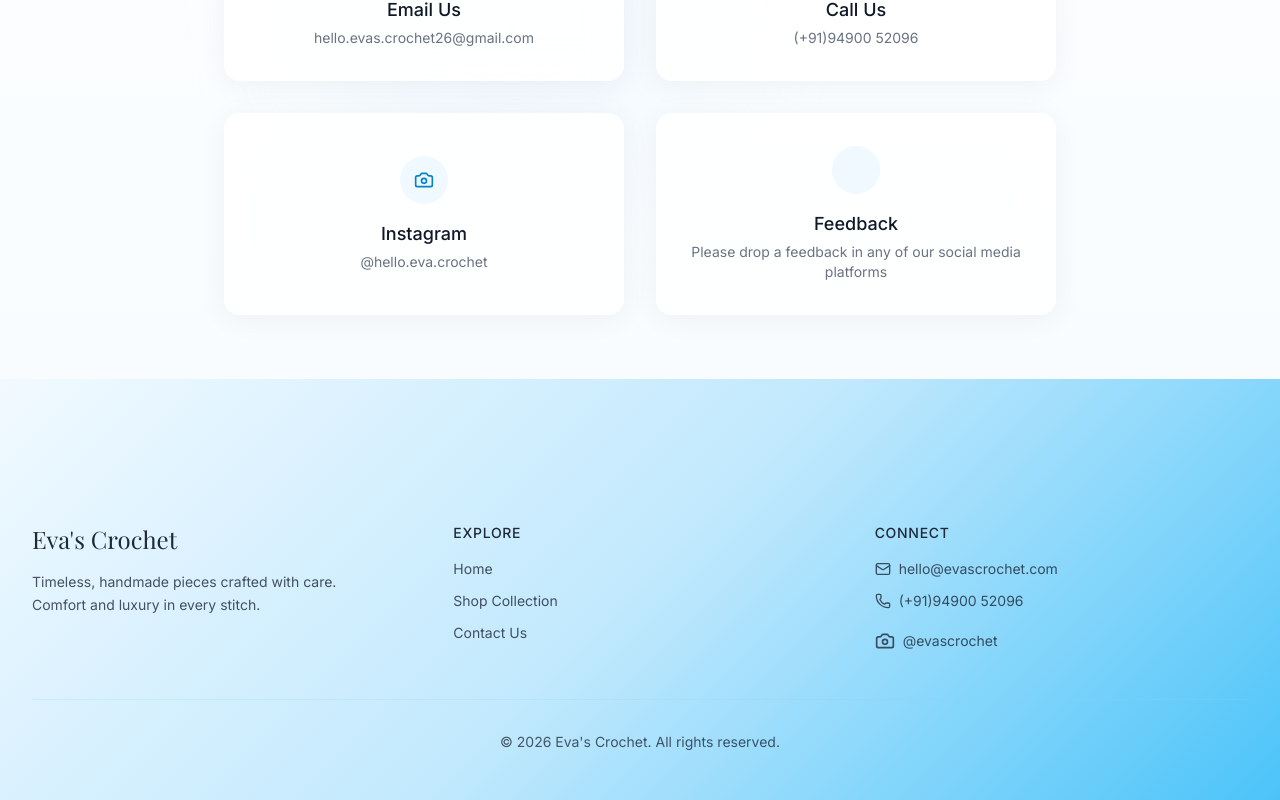
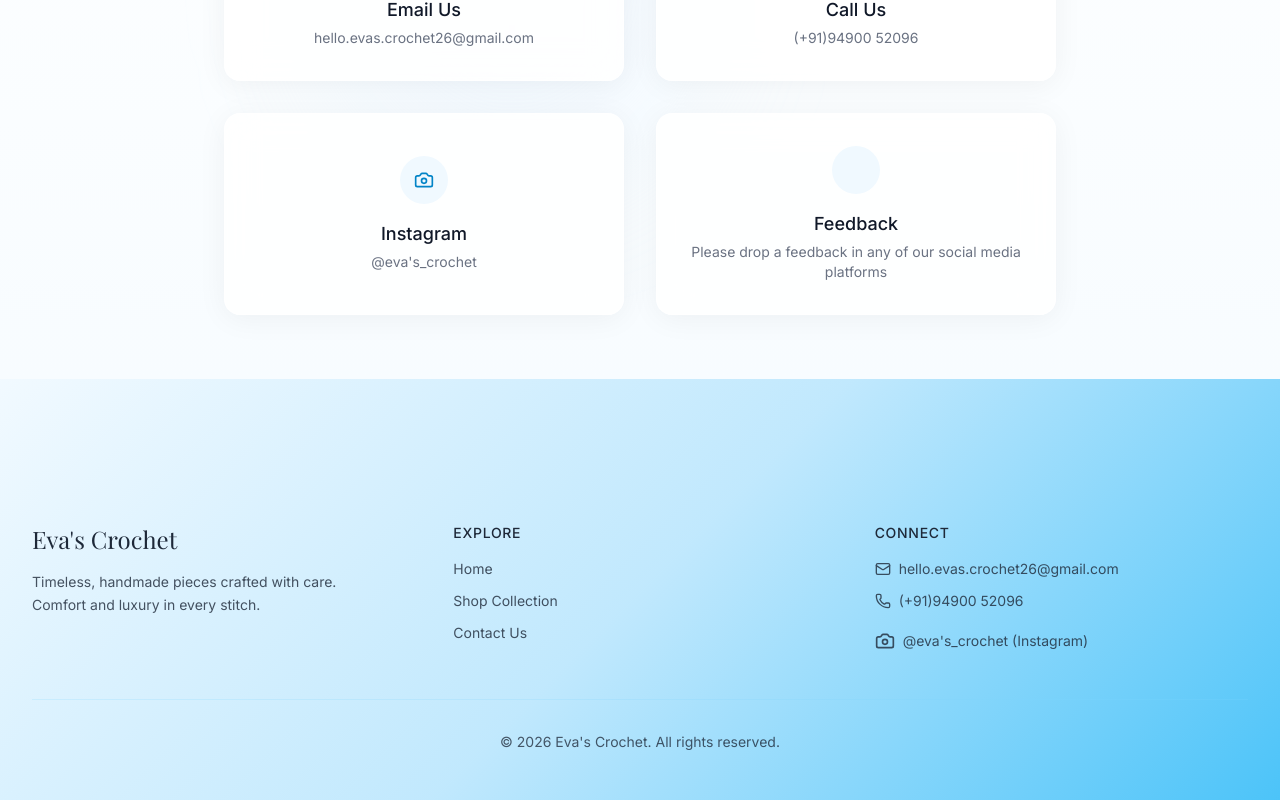
Before and after one commit to Isaac1740/crocheteva-frontend, a Next.js app: page /contact in a window 1280 px wide. Shown: the part 397-1197 px from the top of the page. Built offline with nearby package versions, Linux system fonts and the light colour scheme; a web font is replaced by a local one.

Commit message:
Insta id

```diff
--- a/app/contact/page.tsx
+++ b/app/contact/page.tsx
@@ -64,7 +64,7 @@ export default function Contact() {
               <Camera className="w-5 h-5" />
             </div>
             <h3 className="text-lg font-medium text-gray-900 mb-1">Instagram</h3>
-            <p className="text-sm text-gray-500">@hello.eva.crochet</p>
+            <p className="text-sm text-gray-500">@eva's_crochet</p>
           </motion.a>
 
           <motion.div
--- a/components/Footer.tsx
+++ b/components/Footer.tsx
@@ -38,14 +38,14 @@ export default function Footer() {
           <div>
             <h4 className="font-medium mb-4 text-sm uppercase tracking-wider">Connect</h4>
             <div className="space-y-3 text-sm opacity-80">
-              <a href="mailto:hello@evascrochet.com" className="flex items-center gap-2 hover:text-brand-900 transition-colors">
-                <Mail className="w-4 h-4" /> hello@evascrochet.com
+              <a href="mailto:hello.evas.crochet26@gmail.com" className="flex items-center gap-2 hover:text-brand-900 transition-colors">
+                <Mail className="w-4 h-4" /> hello.evas.crochet26@gmail.com
               </a>
               <p className="flex items-center gap-2">
                 <Phone className="w-4 h-4" /> (+91)94900 52096
               </p>
               <a href="#" className="flex items-center gap-2 hover:text-brand-900 transition-colors pt-2">
-                <Camera className="w-5 h-5" /> @evascrochet
+                <Camera className="w-5 h-5" /> @eva's_crochet (Instagram)
               </a>
             </div>
           </div>
```
